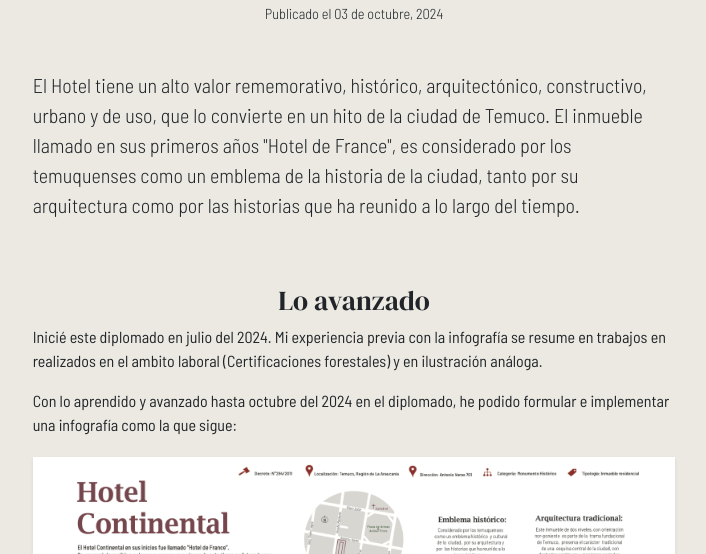
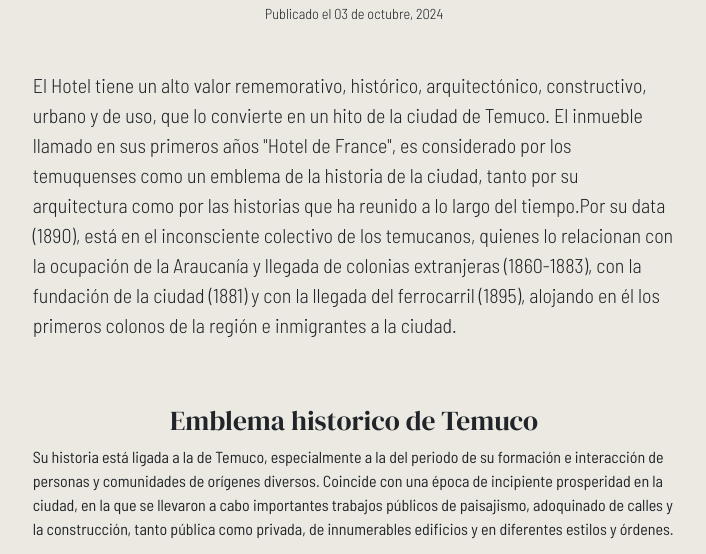
Before and after one commit to TamaraCarol/Clase3, a plain HTML site: page index.html in a window 1280 px wide. Shown: the part 198-752 px from the top of the page, without its empty margins (286-992 px from the left). Drawn offline with nearby package versions, Linux system fonts and the light colour scheme.

Commit message:
Update index.html

```diff
--- a/index.html
+++ b/index.html
@@ -83,7 +83,7 @@
 
                     <h6 class="text-center mb-5">Publicado el 03 de octubre, 2024</h6>
 
-                    <p class="lead">El Hotel tiene un alto valor rememorativo, histórico, arquitectónico, constructivo, urbano y de uso, que lo convierte en un hito de la ciudad de Temuco. El inmueble llamado en sus primeros años "Hotel de France", es considerado por los temuquenses como un emblema de la historia de la ciudad, tanto por su arquitectura como por las historias que ha reunido a lo largo del tiempo.</p>
+                    <p class="lead">El Hotel tiene un alto valor rememorativo, histórico, arquitectónico, constructivo, urbano y de uso, que lo convierte en un hito de la ciudad de Temuco. El inmueble llamado en sus primeros años "Hotel de France", es considerado por los temuquenses como un emblema de la historia de la ciudad, tanto por su arquitectura como por las historias que ha reunido a lo largo del tiempo.Por su data (1890), está en el inconsciente colectivo de los temucanos, quienes lo relacionan con la ocupación de la Araucanía y llegada de colonias extranjeras (1860-1883), con la fundación de la ciudad (1881) y con la llegada del ferrocarril (1895), alojando en él los primeros colonos de la región e inmigrantes a la ciudad.</p>
 
                 </div>
             </header>
@@ -91,9 +91,9 @@
             <main class="row">
                 <article class="col-11 col-md-10 mx-auto my-5">
 
-                    <h2 class="text-center">Lo avanzado</h2>
+                    <h2 class="text-center">Emblema historico de Temuco</h2>
 
-                    <p>Inicié este diplomado en julio del 2024. Mi experiencia previa con la infografía se resume en trabajos en realizados en el ambito laboral (Certificaciones forestales) y en ilustración análoga.</p>
+                    <p>Su historia está ligada a la de Temuco, especialmente a la del periodo de su formación e interacción de personas y comunidades de orígenes diversos. Coincide con una época de incipiente prosperidad en la ciudad, en la que se llevaron a cabo importantes trabajos públicos de paisajismo, adoquinado de calles y la construcción, tanto pública como privada, de innumerables edificios y en diferentes estilos y órdenes.</p>
 
                     <p>Con lo aprendido y avanzado hasta octubre del 2024 en el diplomado, he podido formular e implementar una infografía como la que sigue:</p>
 
```
